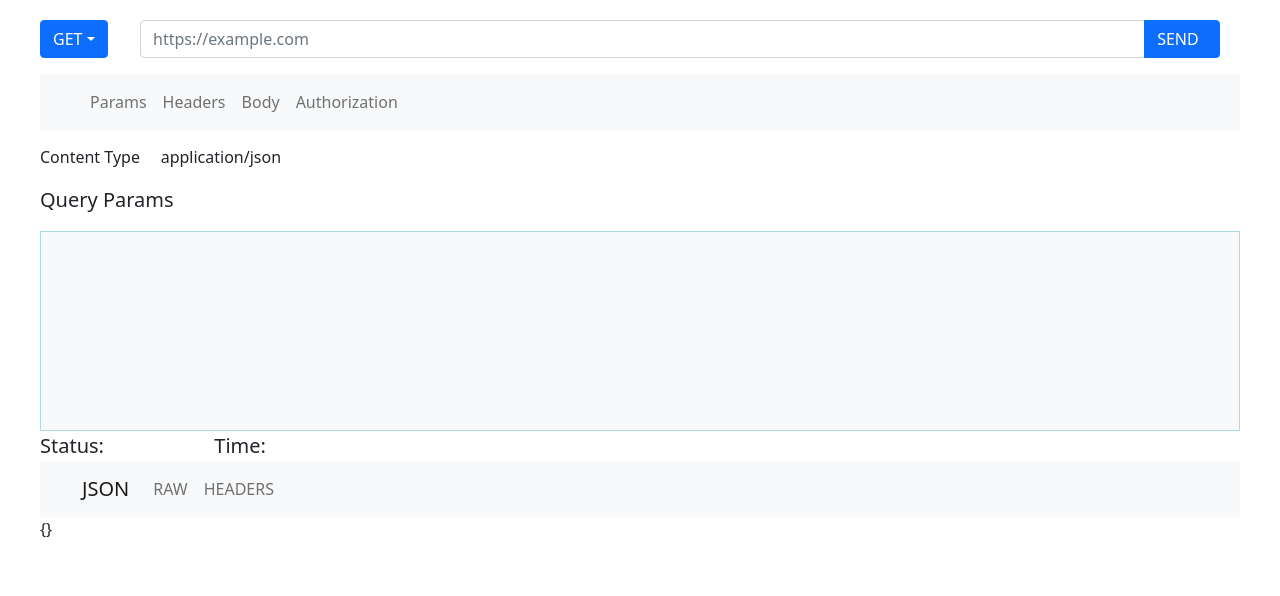
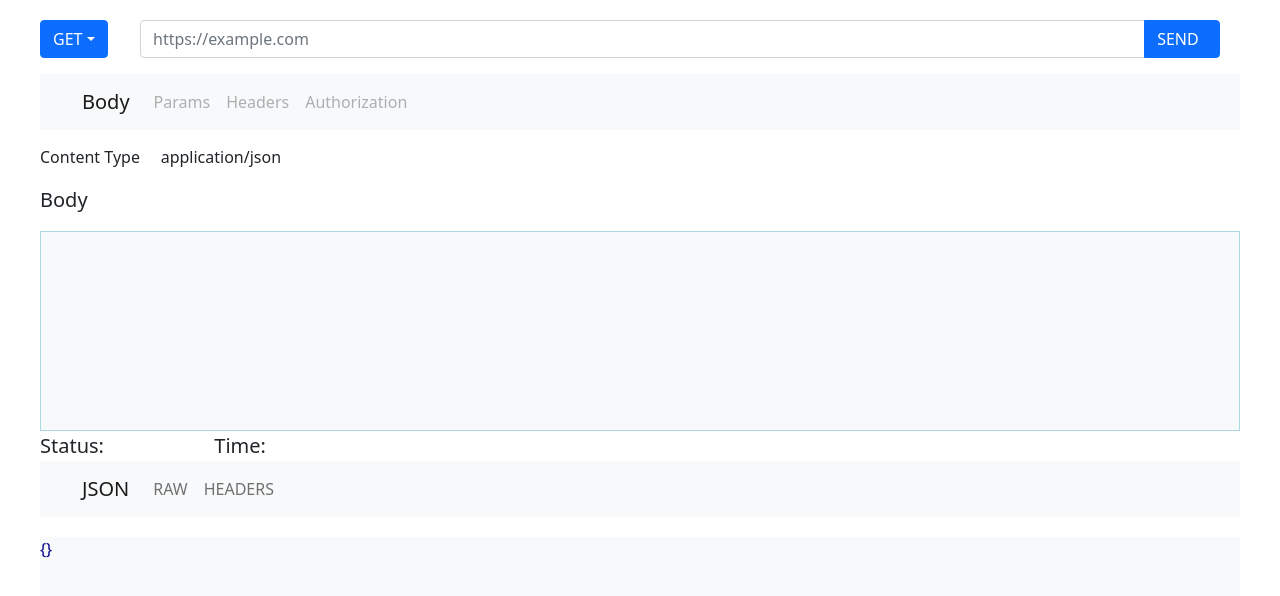
Before and after one commit to AbhishekV9/API_Viewer, a React (Create React App) app: page / in a window 1280 px wide. Shown: the top 596 px of the page. Built offline with nearby package versions, Linux system fonts and the light colour scheme.

Commit message:
almost done

```diff
--- a/src/Components/Data.js
+++ b/src/Components/Data.js
@@ -5,7 +5,6 @@ import { addPostBody } from "../Actions";
 
 function Data(props){
     const dispatch = useDispatch()
-    const [dataIn, setdataIn] = useState("Query Params");
     const [active, setActive] = useState('default');
     const [keys, setkeys] = useState("")
     const [values, setValues] = useState("")
@@ -23,17 +22,17 @@ function Data(props){
              onSelect={(selectedKey) => setActive(selectedKey)}
             >
                 <Container>
+                <Navbar.Brand eventKey="link-2" >Body</Navbar.Brand>
                 <Nav className="me-auto">
-                <Nav.Link eventKey="default" onClick={()=>setdataIn("Query Params")}>Params</Nav.Link>
-                <Nav.Link eventKey="link-1" onClick={()=>setdataIn("Headers")}>Headers</Nav.Link>
-                <Nav.Link eventKey="link-2" onClick={()=>setdataIn("Body")}>Body</Nav.Link>
-                <Nav.Link eventKey="link-3" onClick={()=>setdataIn("Authorization")}>Authorization</Nav.Link>
+                <Nav.Link  eventKey="disabled" disabled >Params</Nav.Link>
+                <Nav.Link  eventKey="disabled" disabled >Headers</Nav.Link>
+                <Nav.Link  eventKey="disabled" disabled >Authorization</Nav.Link>
                 </Nav>
                 </Container>
             </Navbar>
             <span >
                 <p className="s-1">Content Type &nbsp;&nbsp;&nbsp; application/json</p>
-                <p className="s-1" style={{ fontSize:"20px"}}>{dataIn}</p>
+                <p className="s-1" style={{ fontSize:"20px"}}>Body</p>
             </span>
             <div className="bg">
                 {props.showBody &&
@@ -47,7 +46,7 @@ function Data(props){
                         <FormControl aria-label="Last name" className="m-20" name="value" value={values} onChange={(e)=>setValues(e.target.value)} />
                     </InputGroup>
                     </div>
-                    <p className="des">You Can Add Multiple Key Value Pairs By clicking on Add Button</p>
+                    <p className="des">You can add key value pair in Body by clicking Add button and you can Add Multiple key value pairs</p>
                 </div>
                 }
             </div>
--- a/src/Components/Response.js
+++ b/src/Components/Response.js
@@ -23,7 +23,7 @@ export const Response = () => {
                 </Nav>
                 </Container>
             </Navbar>
-            <div>
+            <div className="Response">
                 {JSON.stringify(response)}
             </div>
         </div>
--- a/src/Styles/index.css
+++ b/src/Styles/index.css
@@ -47,7 +47,6 @@ code {
 .bg{
   height:200px;
   background-color: #F8F9FA;
-  overflow-y: scroll;
   border:1px solid lightblue;
 }
 
@@ -63,3 +62,11 @@ code {
   margin-top:20px;
   margin-left:100px;
 }
+
+.Response{
+  margin-top:20px;
+  background-color: #F8F9FA;
+  height:80px;
+  color:darkblue;
+  overflow-y: scroll;
+}
```
